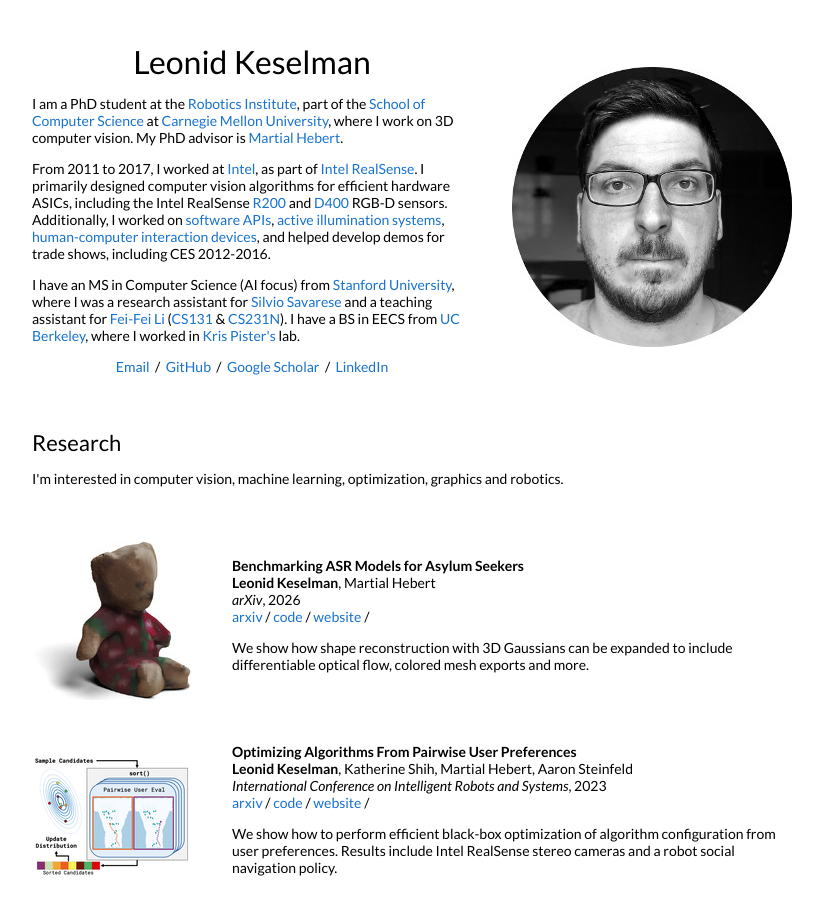
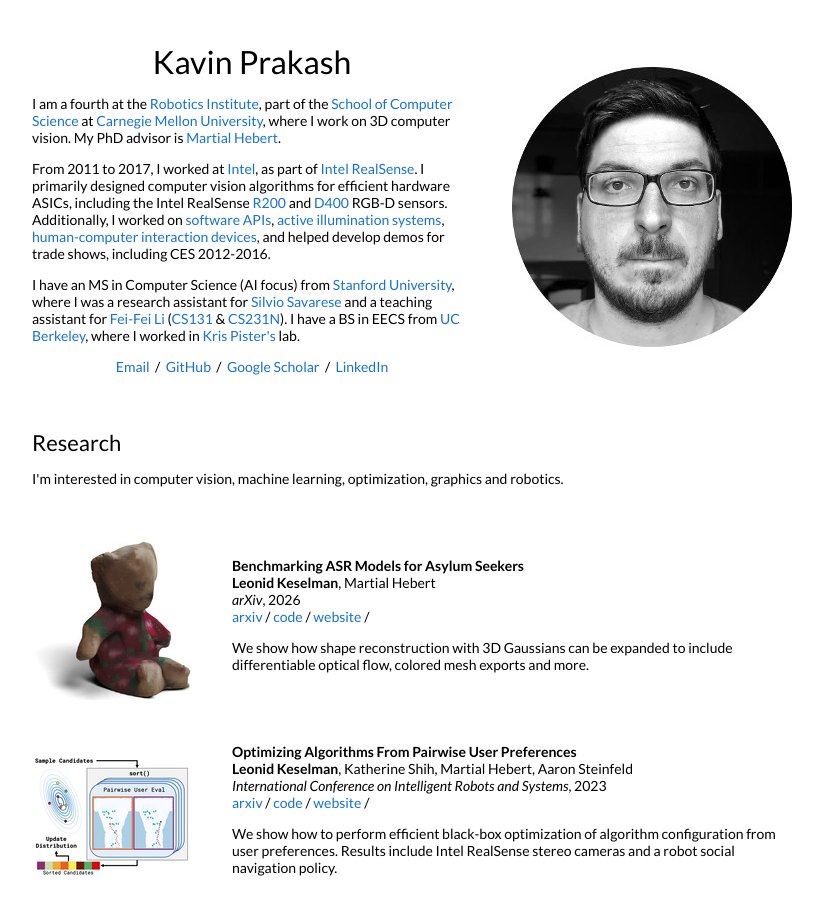
Before and after one commit to kavin0301p/kavin0301p.github.io, a Jekyll site: the page built from _posts/2023-08-28-3dgaussians.markdown, in a window 1280 px wide and 900 px high. Shown: the whole window, without its empty margins (228-1051 px from the left). Built offline with Jekyll 4.4.1, drawn with Linux system fonts in a browser that asks for light colours.

Commit message:
Change author name and add theme script
Updated personal information and added theme script for dark mode support.

```diff
--- a/_layouts/default.html
+++ b/_layouts/default.html
@@ -3,6 +3,13 @@
 
 <head>
   <!-- Google tag (gtag.js) -->
+  <script>
+  (function () {
+    var saved = localStorage.getItem('theme');
+    var prefersDark = window.matchMedia('(prefers-color-scheme: dark)').matches;
+    document.documentElement.setAttribute('data-theme', saved || (prefersDark ? 'dark' : 'light'));
+  })();
+</script>
   <script async src="https://www.googletagmanager.com/gtag/js?id=G-E00L9PT3V9"></script>
   <script>
     window.dataLayer = window.dataLayer || [];
@@ -32,9 +39,9 @@
           <tr style="padding:0px">
             <td style="padding:2.5%;width:60%;vertical-align:middle">
               <h1>
-                Leonid Keselman
+                Kavin Prakash
               </h1>
-              <p>I am a PhD student at the <a href="https://www.ri.cmu.edu/">Robotics Institute</a>, part of the <a href="https://www.scs.cmu.edu/">School of Computer Science</a> at <a href="https://www.cmu.edu/">Carnegie Mellon University</a>, where I work on 3D computer vision. My PhD advisor is <a href="http://www.cs.cmu.edu/~hebert/">Martial Hebert</a>.
+              <p>I am a fourth at the <a href="https://www.ri.cmu.edu/">Robotics Institute</a>, part of the <a href="https://www.scs.cmu.edu/">School of Computer Science</a> at <a href="https://www.cmu.edu/">Carnegie Mellon University</a>, where I work on 3D computer vision. My PhD advisor is <a href="http://www.cs.cmu.edu/~hebert/">Martial Hebert</a>.
               </p>
               <p>
                 From 2011 to 2017, I worked at <a href="https://www.intel.com">Intel</a>, as part of <a href="https://www.intelrealsense.com/">Intel RealSense</a>. I primarily designed computer vision algorithms for efficient hardware ASICs, including the Intel RealSense <a href="https://software.intel.com/en-us/articles/realsense-r200-camera">R200</a> and <a href="https://software.intel.com/en-us/realsense/d400">D400</a> RGB-D sensors. Additionally, I worked on <a href="https://github.com/IntelRealSense/librealsense">software APIs</a>, <a href="https://patents.google.com/patent/US9992474B2">active illumination systems</a>, <a href="https://patents.google.com/patent/US9304597">human-computer interaction devices</a>, and helped develop demos for trade shows, including CES 2012-2016.
```
